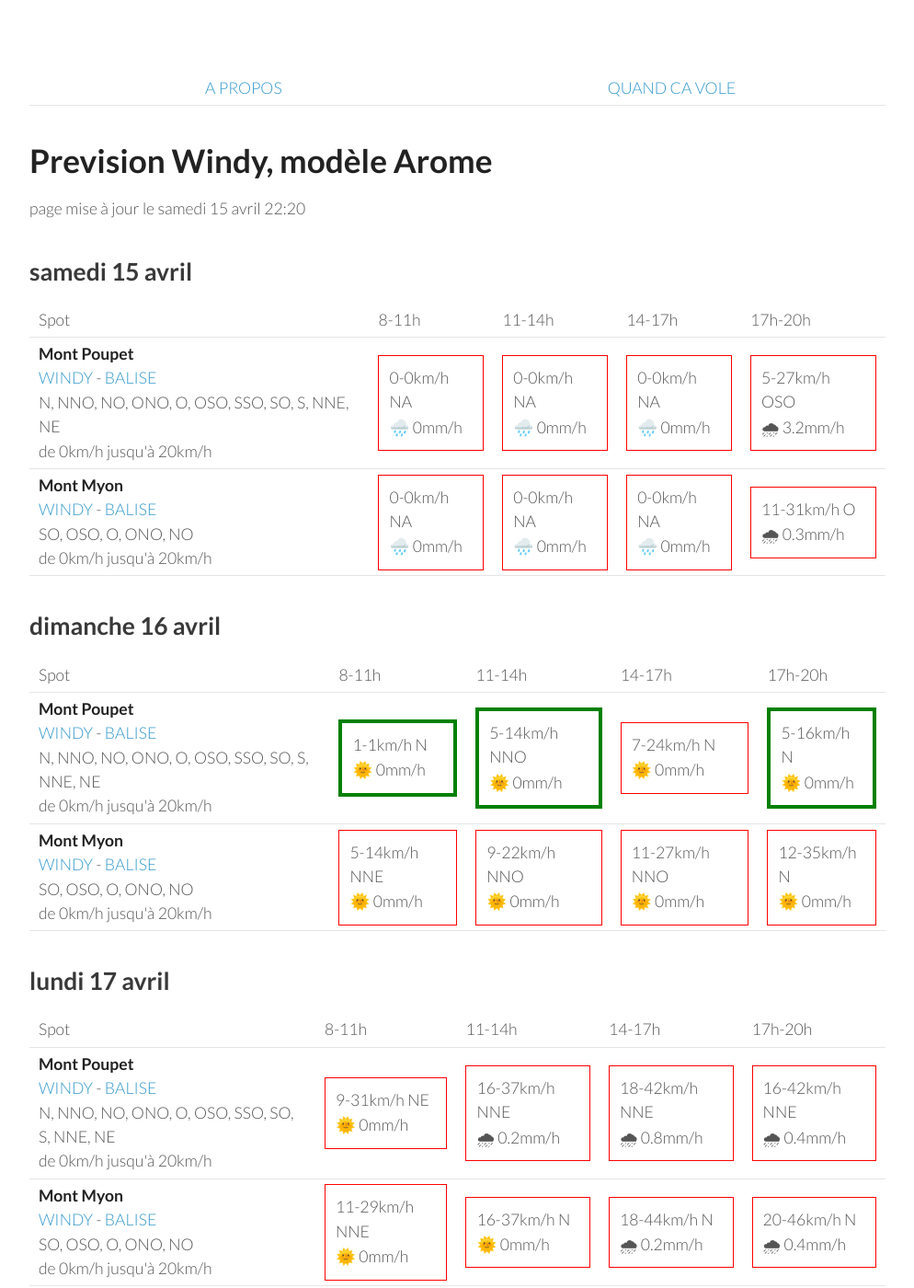
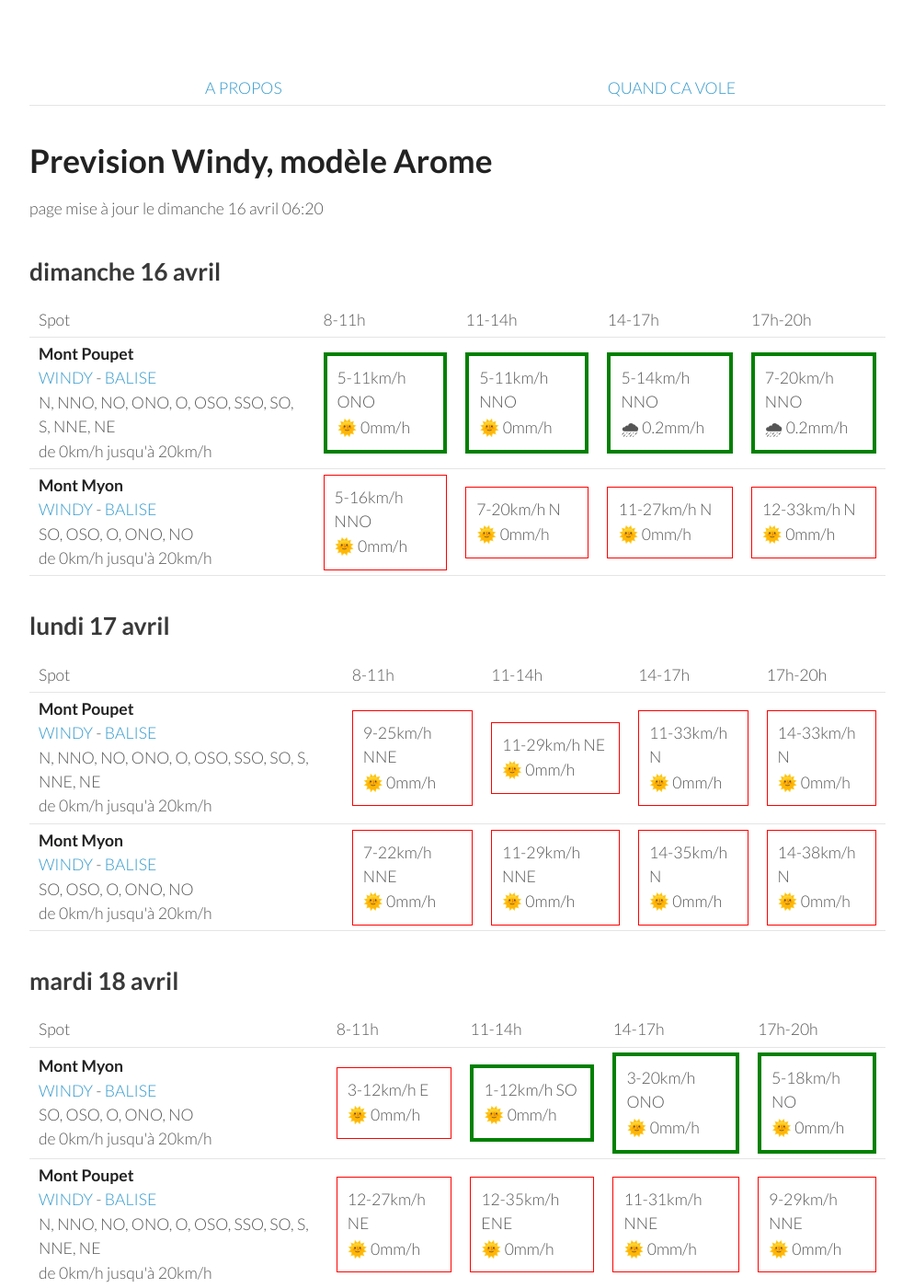
Before and after one commit to parapente-dans-le-nord/parapente-dans-le-nord.github.io, a Jekyll site: the page built from jura.markdown, in a window 1280 px wide and 1400 px high. Shown: the whole window at 92% size, without its empty margins (26-1020 px from the left). Built offline with Jekyll 4.4.1, drawn with Linux system fonts in a browser that asks for light colours; some of the changed text lies outside the part shown.

Commit message:
update index.markdown

```diff
--- a/jura.markdown
+++ b/jura.markdown
@@ -7,42 +7,8 @@ title:  "Tous les spots"
 {: .links}
 
 # Prevision Windy, modèle Arome
-page mise à jour le samedi 15 avril 22:20
+page mise à jour le dimanche 16 avril 06:20
 
-## samedi 15 avril
-
-{::nomarkdown}
-<table>
-  <tbody>
-    <tr>
-      <td>Spot</td>
-      <td>8-11h</td>
-      <td>11-14h</td>
-      <td>14-17h</td>
-      <td>17h-20h</td>
-    </tr>
-<tr>
-        <td><strong>Mont Poupet</strong><br><a href="https://windy.com/46.970/5.876?46.541,5.876,8">WINDY</a> - <span class=""><a href="http://www.balisemeteo.com/balise.php?idBalise=92">BALISE</a> </span><br> <span class="vent-favorable">N, NNO, NO, ONO, O, OSO, SSO, SO, S, NNE, NE</span><br><span class="force-vent">de 0km/h jusqu'à 20km/h</span> </td>
-
-            <td><div class="not-flyable"><p>0-0km/h NA</p><p>🌧️ 0mm/h</p></div></td>
-            <td><div class="not-flyable"><p>0-0km/h NA</p><p>🌧️ 0mm/h</p></div></td>
-            <td><div class="not-flyable"><p>0-0km/h NA</p><p>🌧️ 0mm/h</p></div></td>
-            <td><div class="not-flyable"><p>5-27km/h OSO</p><p>🌧 3.2mm/h</p></div></td>
-
-    </tr>
-<tr>
-        <td><strong>Mont Myon</strong><br><a href="https://windy.com/46.331/5.397?45.898,5.394,8,m:eWoagj8">WINDY</a> - <span class=""><a href="http://www.balisemeteo.com/balise.php?idBalise=70">BALISE</a> </span><br> <span class="vent-favorable">SO, OSO, O, ONO, NO</span><br><span class="force-vent">de 0km/h jusqu'à 20km/h</span> </td>
-
-            <td><div class="not-flyable"><p>0-0km/h NA</p><p>🌧️ 0mm/h</p></div></td>
-            <td><div class="not-flyable"><p>0-0km/h NA</p><p>🌧️ 0mm/h</p></div></td>
-            <td><div class="not-flyable"><p>0-0km/h NA</p><p>🌧️ 0mm/h</p></div></td>
-            <td><div class="not-flyable"><p>11-31km/h O</p><p>🌧 0.3mm/h</p></div></td>
-
-    </tr>
-
-</tbody>
-</table>
-{:/}
 ## dimanche 16 avril
 
 {::nomarkdown}
@@ -58,20 +24,20 @@ page mise à jour le samedi 15 avril 22:20
 <tr>
         <td><strong>Mont Poupet</strong><br><a href="https://windy.com/46.970/5.876?46.541,5.876,8">WINDY</a> - <span class=""><a href="http://www.balisemeteo.com/balise.php?idBalise=92">BALISE</a> </span><br> <span class="vent-favorable">N, NNO, NO, ONO, O, OSO, SSO, SO, S, NNE, NE</span><br><span class="force-vent">de 0km/h jusqu'à 20km/h</span> </td>
 
-            <td><div class="flyable"><p>1-1km/h N</p><p>🌞 0mm/h</p></div></td>
-            <td><div class="flyable"><p>5-14km/h NNO</p><p>🌞 0mm/h</p></div></td>
-            <td><div class="not-flyable"><p>7-24km/h N</p><p>🌞 0mm/h</p></div></td>
-            <td><div class="flyable"><p>5-16km/h N</p><p>🌞 0mm/h</p></div></td>
+            <td><div class="flyable"><p>5-11km/h ONO</p><p>🌞 0mm/h</p></div></td>
+            <td><div class="flyable"><p>5-11km/h NNO</p><p>🌞 0mm/h</p></div></td>
+            <td><div class="flyable"><p>5-14km/h NNO</p><p>🌧 0.2mm/h</p></div></td>
+            <td><div class="flyable"><p>7-20km/h NNO</p><p>🌧 0.2mm/h</p></div></td>
 
 
     </tr>
 <tr>
         <td><strong>Mont Myon</strong><br><a href="https://windy.com/46.331/5.397?45.898,5.394,8,m:eWoagj8">WINDY</a> - <span class=""><a href="http://www.balisemeteo.com/balise.php?idBalise=70">BALISE</a> </span><br> <span class="vent-favorable">SO, OSO, O, ONO, NO</span><br><span class="force-vent">de 0km/h jusqu'à 20km/h</span> </td>
 
-            <td><div class="not-flyable"><p>5-14km/h NNE</p><p>🌞 0mm/h</p></div></td>
-            <td><div class="not-flyable"><p>9-22km/h NNO</p><p>🌞 0mm/h</p></div></td>
-            <td><div class="not-flyable"><p>11-27km/h NNO</p><p>🌞 0mm/h</p></div></td>
-            <td><div class="not-flyable"><p>12-35km/h N</p><p>🌞 0mm/h</p></div></td>
+            <td><div class="not-flyable"><p>5-16km/h NNO</p><p>🌞 0mm/h</p></div></td>
+            <td><div class="not-flyable"><p>7-20km/h N</p><p>🌞 0mm/h</p></div></td>
+            <td><div class="not-flyable"><p>11-27km/h N</p><p>🌞 0mm/h</p></div></td>
+            <td><div class="not-flyable"><p>12-33km/h N</p><p>🌞 0mm/h</p></div></td>
 
 
     </tr>
@@ -94,20 +60,20 @@ page mise à jour le samedi 15 avril 22:20
 <tr>
         <td><strong>Mont Poupet</strong><br><a href="https://windy.com/46.970/5.876?46.541,5.876,8">WINDY</a> - <span class=""><a href="http://www.balisemeteo.com/balise.php?idBalise=92">BALISE</a> </span><br> <span class="vent-favorable">N, NNO, NO, ONO, O, OSO, SSO, SO, S, NNE, NE</span><br><span class="force-vent">de 0km/h jusqu'à 20km/h</span> </td>
 
-            <td><div class="not-flyable"><p>9-31km/h NE</p><p>🌞 0mm/h</p></div></td>
-            <td><div class="not-flyable"><p>16-37km/h NNE</p><p>🌧 0.2mm/h</p></div></td>
-            <td><div class="not-flyable"><p>18-42km/h NNE</p><p>🌧 0.8mm/h</p></div></td>
-            <td><div class="not-flyable"><p>16-42km/h NNE</p><p>🌧 0.4mm/h</p></div></td>
+            <td><div class="not-flyable"><p>9-25km/h NNE</p><p>🌞 0mm/h</p></div></td>
+            <td><div class="not-flyable"><p>11-29km/h NE</p><p>🌞 0mm/h</p></div></td>
+            <td><div class="not-flyable"><p>11-33km/h N</p><p>🌞 0mm/h</p></div></td>
+            <td><div class="not-flyable"><p>14-33km/h N</p><p>🌞 0mm/h</p></div></td>
 
 
     </tr>
 <tr>
         <td><strong>Mont Myon</strong><br><a href="https://windy.com/46.331/5.397?45.898,5.394,8,m:eWoagj8">WINDY</a> - <span class=""><a href="http://www.balisemeteo.com/balise.php?idBalise=70">BALISE</a> </span><br> <span class="vent-favorable">SO, OSO, O, ONO, NO</span><br><span class="force-vent">de 0km/h jusqu'à 20km/h</span> </td>
 
+            <td><div class="not-flyable"><p>7-22km/h NNE</p><p>🌞 0mm/h</p></div></td>
             <td><div class="not-flyable"><p>11-29km/h NNE</p><p>🌞 0mm/h</p></div></td>
-            <td><div class="not-flyable"><p>16-37km/h N</p><p>🌞 0mm/h</p></div></td>
-            <td><div class="not-flyable"><p>18-44km/h N</p><p>🌧 0.2mm/h</p></div></td>
-            <td><div class="not-flyable"><p>20-46km/h N</p><p>🌧 0.4mm/h</p></div></td>
+            <td><div class="not-flyable"><p>14-35km/h N</p><p>🌞 0mm/h</p></div></td>
+            <td><div class="not-flyable"><p>14-38km/h N</p><p>🌞 0mm/h</p></div></td>
 
 
     </tr>
@@ -132,8 +98,8 @@ page mise à jour le samedi 15 avril 22:20
 
             <td><div class="not-flyable"><p>3-12km/h E</p><p>🌞 0mm/h</p></div></td>
             <td><div class="flyable"><p>1-12km/h SO</p><p>🌞 0mm/h</p></div></td>
-            <td><div class="not-flyable"><p>7-25km/h NO</p><p>🌞 0mm/h</p></div></td>
-            <td><div class="not-flyable"><p>9-24km/h NO</p><p>🌞 0mm/h</p></div></td>
+            <td><div class="flyable"><p>3-20km/h ONO</p><p>🌞 0mm/h</p></div></td>
+            <td><div class="flyable"><p>5-18km/h NO</p><p>🌞 0mm/h</p></div></td>
 
 
     </tr>
@@ -141,9 +107,9 @@ page mise à jour le samedi 15 avril 22:20
         <td><strong>Mont Poupet</strong><br><a href="https://windy.com/46.970/5.876?46.541,5.876,8">WINDY</a> - <span class=""><a href="http://www.balisemeteo.com/balise.php?idBalise=92">BALISE</a> </span><br> <span class="vent-favorable">N, NNO, NO, ONO, O, OSO, SSO, SO, S, NNE, NE</span><br><span class="force-vent">de 0km/h jusqu'à 20km/h</span> </td>
 
             <td><div class="not-flyable"><p>12-27km/h NE</p><p>🌞 0mm/h</p></div></td>
-            <td><div class="not-flyable"><p>14-35km/h ENE</p><p>🌞 0mm/h</p></div></td>
-            <td><div class="not-flyable"><p>11-33km/h NE</p><p>🌞 0mm/h</p></div></td>
-            <td><div class="not-flyable"><p>18-42km/h NE</p><p>🌞 0mm/h</p></div></td>
+            <td><div class="not-flyable"><p>12-35km/h ENE</p><p>🌞 0mm/h</p></div></td>
+            <td><div class="not-flyable"><p>11-31km/h NNE</p><p>🌞 0mm/h</p></div></td>
+            <td><div class="not-flyable"><p>9-29km/h NNE</p><p>🌞 0mm/h</p></div></td>
 
 
     </tr>
@@ -164,22 +130,22 @@ page mise à jour le samedi 15 avril 22:20
       <td>17h-20h</td>
     </tr>
 <tr>
-        <td><strong>Mont Myon</strong><br><a href="https://windy.com/46.331/5.397?45.898,5.394,8,m:eWoagj8">WINDY</a> - <span class=""><a href="http://www.balisemeteo.com/balise.php?idBalise=70">BALISE</a> </span><br> <span class="vent-favorable">SO, OSO, O, ONO, NO</span><br><span class="force-vent">de 0km/h jusqu'à 20km/h</span> </td>
+        <td><strong>Mont Poupet</strong><br><a href="https://windy.com/46.970/5.876?46.541,5.876,8">WINDY</a> - <span class=""><a href="http://www.balisemeteo.com/balise.php?idBalise=92">BALISE</a> </span><br> <span class="vent-favorable">N, NNO, NO, ONO, O, OSO, SSO, SO, S, NNE, NE</span><br><span class="force-vent">de 0km/h jusqu'à 20km/h</span> </td>
 
-            <td><div class="not-flyable"><p>5-12km/h SSE</p><p>🌞 0mm/h</p></div></td>
-            <td><div class="flyable"><p>5-16km/h O</p><p>🌞 0mm/h</p></div></td>
-            <td><div class="not-flyable"><p>7-22km/h NO</p><p>🌞 0mm/h</p></div></td>
+            <td><div class="not-flyable"><p>7-18km/h SE</p><p>🌞 0mm/h</p></div></td>
+            <td><div class="flyable"><p>5-18km/h NO</p><p>🌞 0mm/h</p></div></td>
             <td><div class="not-flyable"><p>9-24km/h NNO</p><p>🌞 0mm/h</p></div></td>
+            <td><div class="not-flyable"><p>14-37km/h N</p><p>🌞 0mm/h</p></div></td>
 
 
     </tr>
 <tr>
-        <td><strong>Mont Poupet</strong><br><a href="https://windy.com/46.970/5.876?46.541,5.876,8">WINDY</a> - <span class=""><a href="http://www.balisemeteo.com/balise.php?idBalise=92">BALISE</a> </span><br> <span class="vent-favorable">N, NNO, NO, ONO, O, OSO, SSO, SO, S, NNE, NE</span><br><span class="force-vent">de 0km/h jusqu'à 20km/h</span> </td>
+        <td><strong>Mont Myon</strong><br><a href="https://windy.com/46.331/5.397?45.898,5.394,8,m:eWoagj8">WINDY</a> - <span class=""><a href="http://www.balisemeteo.com/balise.php?idBalise=70">BALISE</a> </span><br> <span class="vent-favorable">SO, OSO, O, ONO, NO</span><br><span class="force-vent">de 0km/h jusqu'à 20km/h</span> </td>
 
-            <td><div class="not-flyable"><p>11-22km/h ESE</p><p>🌞 0mm/h</p></div></td>
-            <td><div class="not-flyable"><p>3-22km/h NO</p><p>🌞 0mm/h</p></div></td>
+            <td><div class="not-flyable"><p>5-14km/h ESE</p><p>🌞 0mm/h</p></div></td>
+            <td><div class="flyable"><p>5-16km/h O</p><p>🌞 0mm/h</p></div></td>
+            <td><div class="not-flyable"><p>7-22km/h NO</p><p>🌞 0mm/h</p></div></td>
             <td><div class="not-flyable"><p>9-24km/h NNO</p><p>🌞 0mm/h</p></div></td>
-            <td><div class="not-flyable"><p>14-37km/h N</p><p>🌞 0mm/h</p></div></td>
 
 
     </tr>
```
